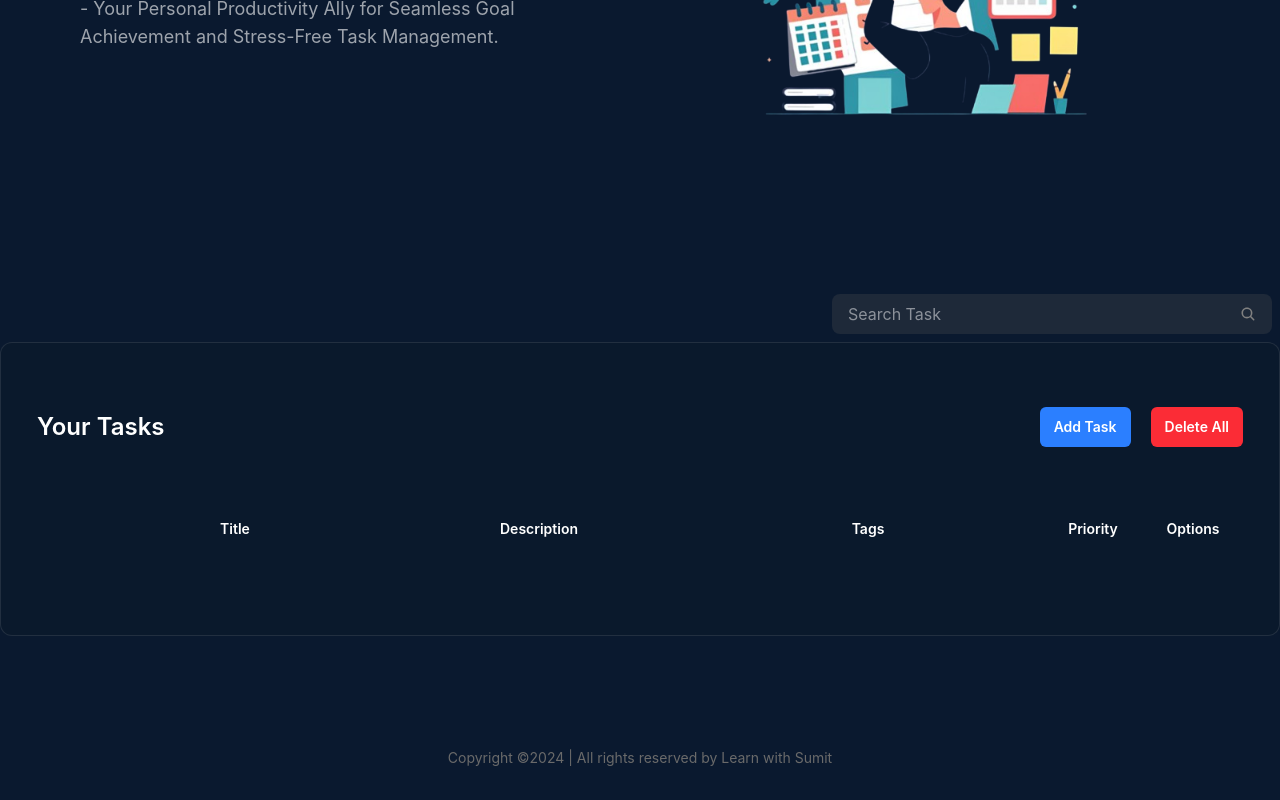
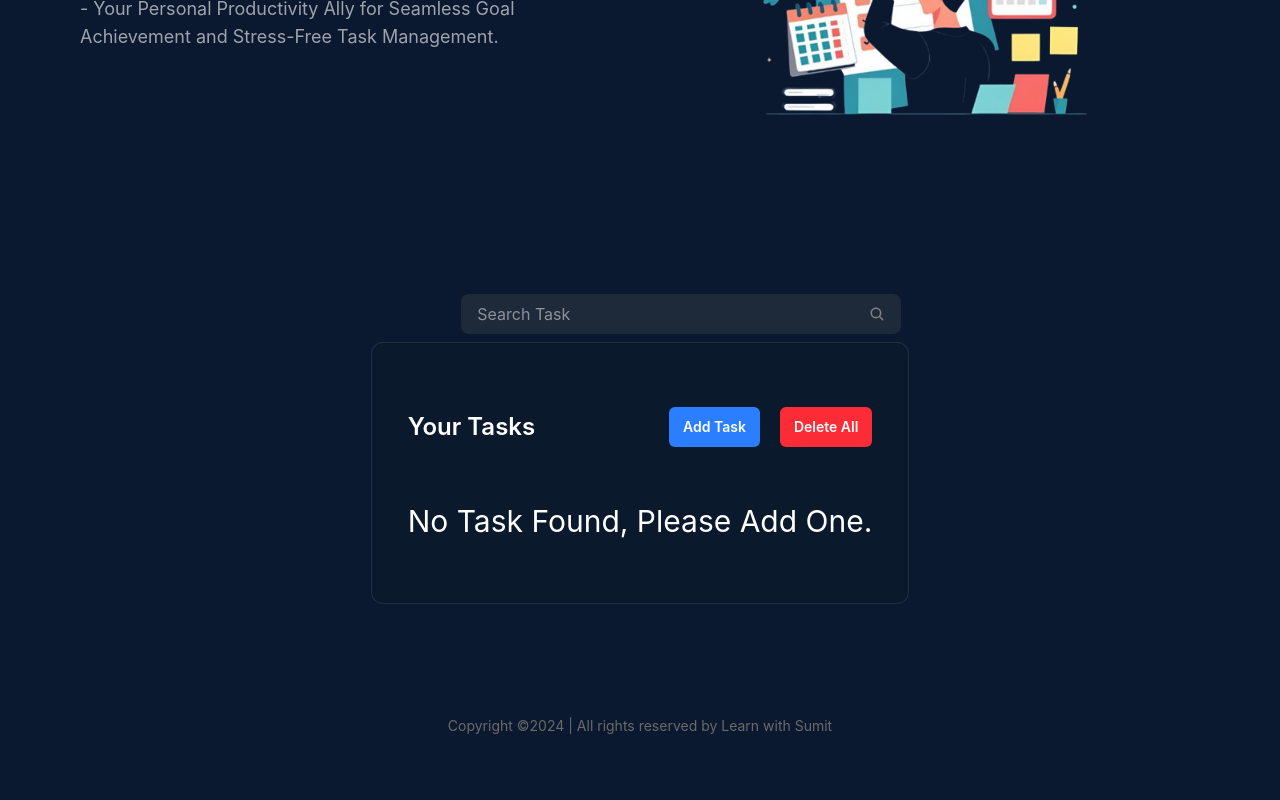
Before and after one commit to Ashik-2000/Task-Master_using_React, a React (Vite) app: page / in a window 1280 px wide. Shown: the part 408-1208 px from the top of the page. After the commit the page ends 1176 px from the top, so only its background shows below. Built offline with nearby package versions, Linux system fonts and the light colour scheme.

Commit message:
Complete

```diff
--- /dev/null
+++ b/src/task/NoTaskFound.jsx
@@ -0,0 +1,9 @@
+export default function NoTaskFound() {
+    return (
+        <>
+            <p className="text-center text-3xl">
+                No Task Found, Please Add One.
+            </p>
+        </>
+    );
+}
--- a/src/task/TaskBoard.jsx
+++ b/src/task/TaskBoard.jsx
@@ -1,5 +1,6 @@
 import { useState } from 'react';
 import AddTaskModal from './AddTaskModal';
+import NoTaskFound from './NoTaskFound';
 import SearchTask from './SearchTask';
 import TaskActions from './TaskActions';
 import TaskList from './TaskList';
@@ -86,12 +87,16 @@ export default function TastBoard() {
                         onAddClick={() => setShowAddModal(true)}
                         hadleDeleteAllTask={hadleDeleteAllTask}
                     />
+                    {tasks.length > 0 ? (
                         <TaskList
                             tasks={tasks}
                             handleEditTask={handleEditTask}
                             handleDeleTask={handleDeleTask}
                             hadleFavClick={hadleFavClick}
                         />
+                    ) : (
+                        <NoTaskFound />
+                    )}
                 </div>
             </div>
         </section>
```
Lines whose indentation alone changed are shown as unchanged.
